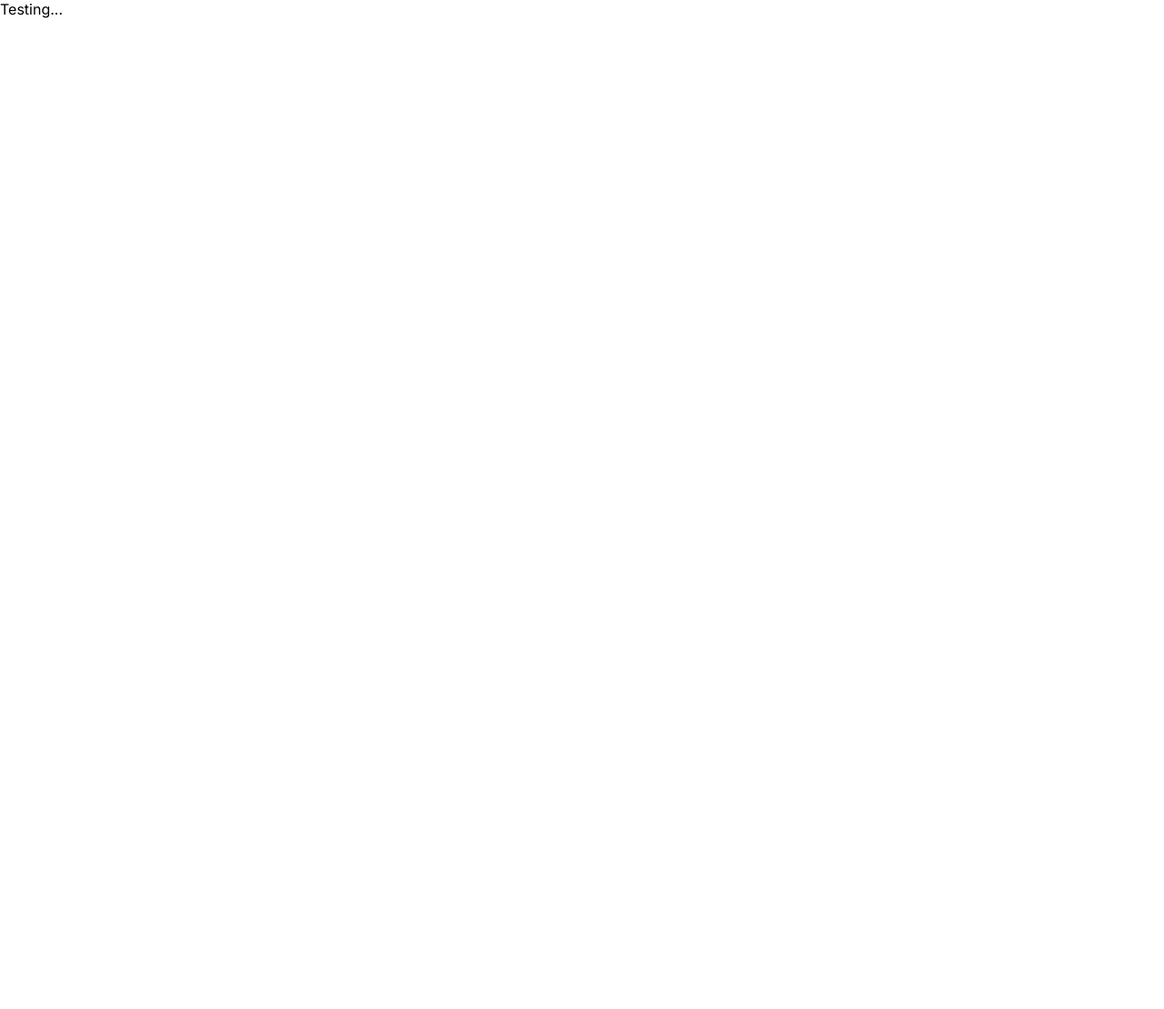
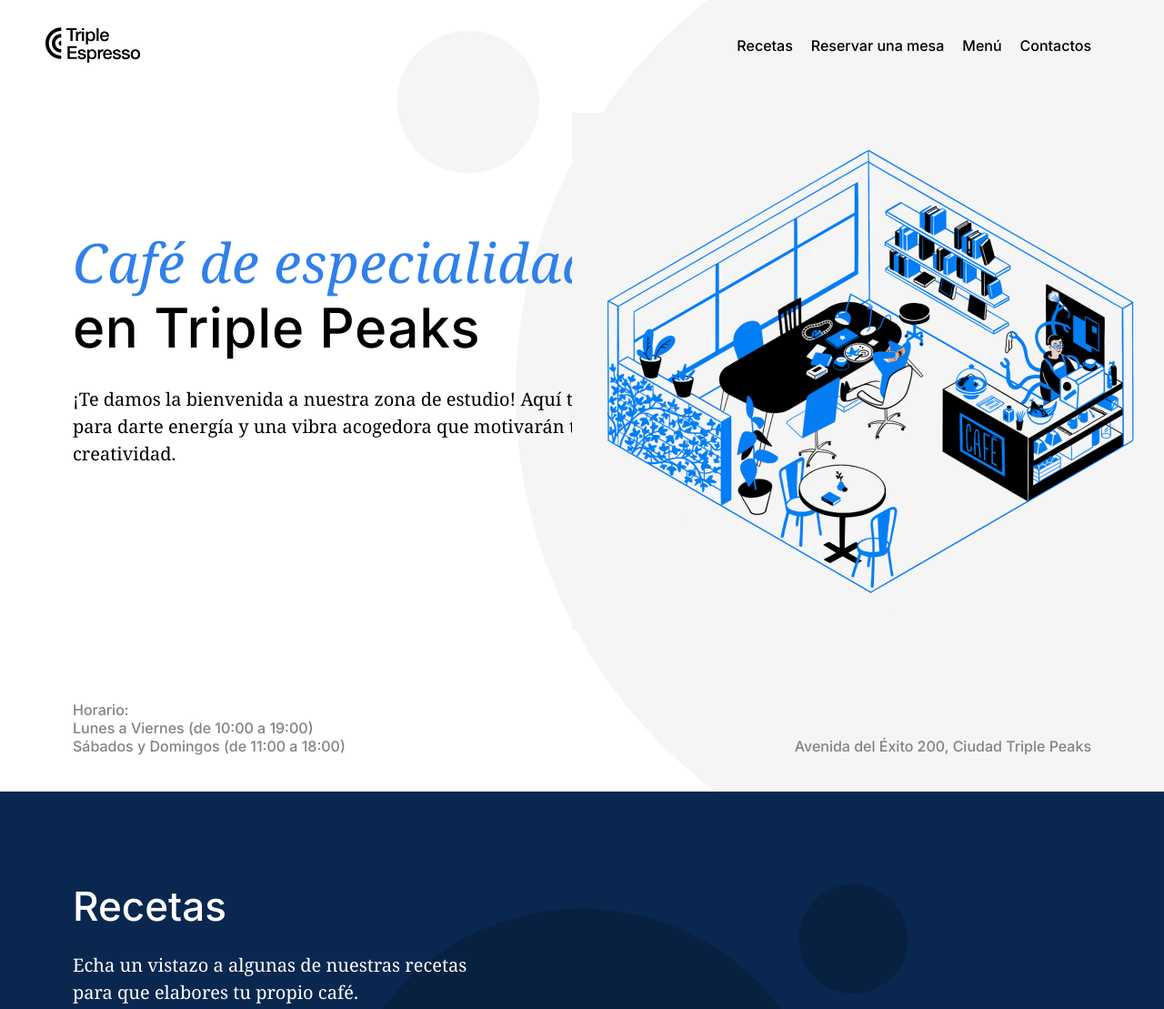
Before and after one commit to CeciliaBarrenechea/web_project_coffeeshop, a plain HTML site: page index.html in a window 1280 px wide. Shown: the top 1109 px of the page at 91% size. Before the commit the page ends 800 px from the top, so only its background shows below. Drawn offline with nearby package versions, Linux system fonts and the light colour scheme.

Commit message:
estilos actualizados

```diff
--- a/index.html
+++ b/index.html
@@ -36,10 +36,83 @@
   </head>
   <body>
     <div class="page">
-      Testing...
-      <header class="header"></header>
+      <header class="header">
+        <nav class="nav">
+          <img
+            class="nav__logo"
+            src="./images/logo_coffeeshop_dark.svg"
+            alt="Triple peaks logo_coffeeshop_dark logo"
+          />
+          <ul class="nav__links">
+            <li>
+              <a href="#section-id" class="nav__link">Recetas</a>
+            </li>
+            <li>
+              <a href="#section-id" class="nav__link">Reservar una mesa</a>
+            </li>
+            <li>
+              <a href="#section-id" class="nav__link">Menú</a>
+            </li>
+            <li>
+              <a href="#section-id" class="nav__link">Contactos</a>
+            </li>
+          </ul>
+        </nav>
+        <h1 class="header__title">
+          <span class="header__span-accent">Café de especialidad</span> en
+          Triple Peaks
+        </h1>
+        <p class="header__description">
+          ¡Te damos la bienvenida a nuestra zona de estudio! Aquí tenemos café
+          para darte energía y una vibra acogedora que motivarán tu creatividad.
+        </p>
+        <img
+          class="header__image"
+          src="./images/inside_coffee_shop.png"
+          alt="Imagen de portada"
+        />
+        <div class="header__footer">
+          <ul class="header__paragraph">
+            <li>Horario:</li>
+            <li>Lunes a Viernes (de 10:00 a 19:00)</li>
+            <li>Sábados y Domingos (de 11:00 a 18:00)</li>
+          </ul>
+          <p class="header__address">
+            Avenida del Éxito 200, Ciudad Triple Peaks
+          </p>
+        </div>
+      </header>
       <main class="content">
-        <section class="recipes"></section>
+        <section class="recipes">
+          <h2 class="recipes__title">Recetas</h2>
+          <h3 class="recipes__subtitle">
+            Echa un vistazo a algunas de nuestras recetas para que elabores tu
+            propio café.
+          </h3>
+          <div class="recipes__videos">
+            <div class="recipes__video-item">
+              <iframe
+                class="recipes__iframe"
+                src="https://www.youtube.com/embed/j6VlT_jUVPc"
+                allowfullscreen
+              ></iframe>
+              <div class="recipes__video-caption">
+                <span>Receta en Aeropress</span><span>~5 min</span>
+              </div>
+            </div>
+            <div class="recipes__video-item">
+              <iframe
+                class="recipes__iframe"
+                src="https://www.youtube.com/embed/st571DYYTR8"
+                allowfullscreen
+              >
+              </iframe>
+              <div class="recipes__video-caption">
+                <span>Receta en cafetera francesa</span><span>~15 min</span>
+              </div>
+            </div>
+          </div>
+        </section>
         <section class="reservation"></section>
         <section class="menu"></section>
         <section class="about"></section>
--- a/pages/index.css
+++ b/pages/index.css
@@ -5,4 +5,164 @@
   font-family: "Inter", "Arial", sans-serif;
   font-size: 16px;
   line-height: 20px;
+  background-color: #fff;
 }
+
+.header {
+  display: flex;
+  flex-direction: column;
+  height: 100vh;
+  max-height: 800px;
+  min-height: 720px;
+  padding: 30px 80px 40px 80px;
+  background-image: url(../images/background_header.svg);
+  background-repeat: no-repeat;
+  background-position: center;
+  background-size: cover;
+}
+.nav {
+  display: flex;
+  flex-direction: row;
+  justify-content: space-between;
+  align-items: center;
+}
+.nav__logo {
+  position: relative;
+  width: 105px;
+  height: 39px;
+  right: 30px;
+}
+.nav__links {
+  margin: 0;
+  padding: 0;
+  list-style: none;
+  column-gap: 20px;
+  display: flex;
+  flex-direction: row;
+  justify-content: space-evenly;
+}
+.nav__link {
+  color: black;
+  font-family: "Inter";
+  font-style: normal;
+  font-weight: 500;
+  font-size: 16px;
+  line-height: 20px;
+  text-decoration: none;
+}
+.header__title {
+  margin: 183px 0 0px 0;
+  max-width: 729px;
+  font-family: "Inter";
+  font-style: normal;
+  font-weight: 500;
+  font-size: 60px;
+  line-height: 72px;
+  letter-spacing: 0.6px;
+}
+.header__span-accent {
+  font-family: "Noto Serif";
+  font-style: italic;
+  font-weight: normal;
+  font-size: 60px;
+  line-height: 72px;
+  color: #2f80ed;
+  display: block;
+}
+.header__description {
+  margin-top: 28px;
+  margin-bottom: 0;
+  max-width: 683px;
+  font-family: "Noto Serif";
+  font-style: normal;
+  font-weight: normal;
+  font-size: 20px;
+  line-height: 30px;
+}
+.header__image {
+  position: absolute;
+  top: 124px;
+  right: 5px;
+  max-width: 646px;
+  max-height: 568px;
+  z-index: 1;
+}
+.header__footer {
+  margin-top: auto;
+  display: flex;
+  flex-direction: row;
+  align-items: flex-end;
+  justify-content: space-between;
+  box-sizing: border-box;
+
+  font-family: "Inter";
+  font-style: normal;
+  font-weight: 500;
+  font-size: 16px;
+  line-height: 20px;
+  color: #838383;
+}
+.header__paragraph {
+  list-style: none;
+  padding: 0;
+  margin: 0;
+}
+.header__address {
+  margin: 0;
+}
+.content {
+  background-color: #0a2750;
+  background-image: url(../images/background_recipes.svg);
+  background-repeat: no-repeat;
+  background-position: center;
+  background-size: cover;
+}
+.recipes {
+  display: flex;
+  flex-direction: column;
+  padding: 100px 80px 0px 80px;
+  color: #fff;
+}
+.recipes__title {
+  max-width: 580px;
+  margin: 0;
+  font-family: "Inter";
+  font-style: normal;
+  font-weight: 500;
+  font-size: 44px;
+  line-height: 52px;
+}
+.recipes__subtitle {
+  max-width: 438px;
+  margin-top: 24px;
+  margin-bottom: 0;
+  font-family: "Noto Serif";
+  font-style: normal;
+  font-weight: normal;
+  font-size: 20px;
+  line-height: 30px;
+}
+.recipes__videos {
+  margin-top: 80px;
+  margin-bottom: 215px;
+  position: relative;
+  display: flex;
+  align-self: center;
+  column-gap: 40px;
+}
+
+.recipes__iframe {
+  width: 480px;
+  height: 273px;
+  margin-bottom: 24px;
+  border: 0;
+}
+.recipes__video-caption {
+  font-family: "Inter";
+  font-style: normal;
+  font-weight: 500;
+  font-size: 20px;
+  line-height: 30px;
+  display: flex;
+  justify-content: space-between;
+}
```
Also changed, not shown: styles/style.css (deleted).
